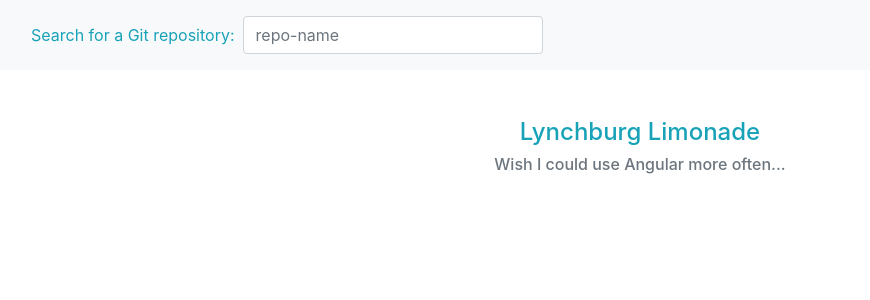
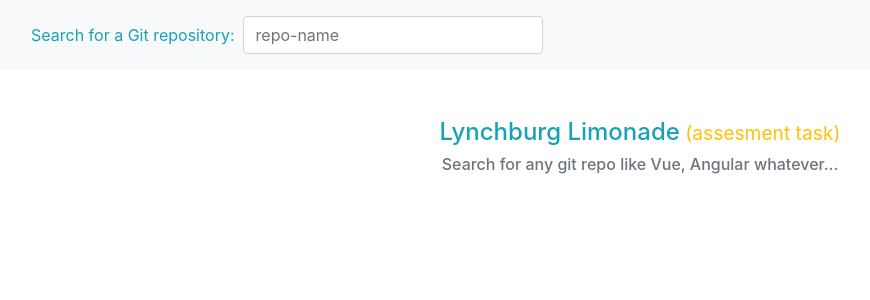
Before and after one commit to tiborm/lynchburg-limonade, an Angular app: page / in a window 1280 px wide. Shown: the top 300 px of the page, without its empty margins (0-870 px from the left). Built offline with nearby package versions, Linux system fonts and the light colour scheme.

Commit message:
[#12] moderating strings

```diff
--- a/src/app/app.component.html
+++ b/src/app/app.component.html
@@ -1,6 +1,6 @@
 <lyli-searchbar #searchBar (result)="details.show($event)"></lyli-searchbar>
 <div style="text-align:center" *ngIf="!searchBar.searchComplete">
-  <h4 class="text-info">{{ title }}</h4>
+  <h4 class="text-info">{{ title }}<small class="text-warning"> (assesment task)</small></h4>
   <h6 class="text-muted">{{ subTitle }}</h6>
 </div>
 <lyli-repo-details #details></lyli-repo-details>
--- a/src/app/app.component.ts
+++ b/src/app/app.component.ts
@@ -7,5 +7,5 @@ import { Component } from '@angular/core';
 })
 export class AppComponent {
   title = 'Lynchburg Limonade';
-  subTitle = 'Wish I could use Angular more often...';
+  subTitle = 'Search for any git repo like Vue, Angular whatever...';
 }
```
